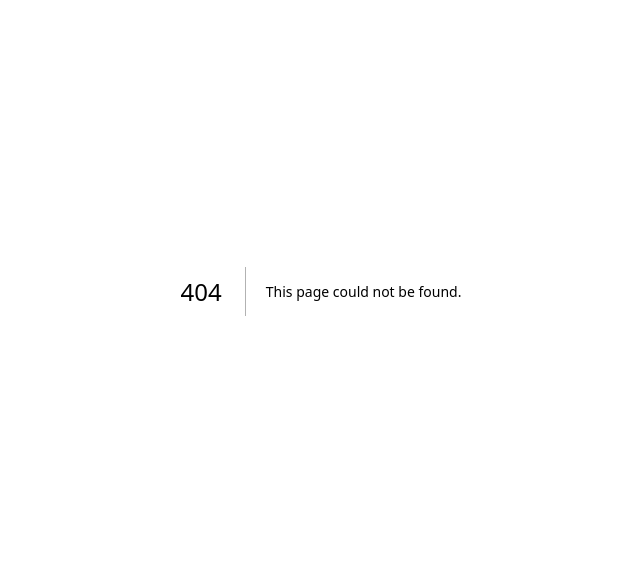
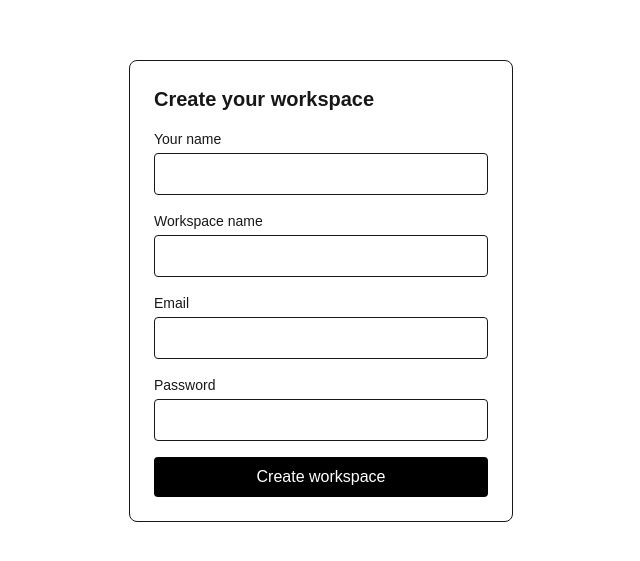
Before and after one commit to chrisbrain354-commit/project-loop, a Next.js app: page /signup in a window 1280 px wide. Before the commit this address had no page. Shown: the part 109-670 px from the top of the page, without its empty margins (319-959 px from the left). Built offline with nearby package versions, Linux system fonts and the light colour scheme.

Commit message:
feat: add NextAuth authentication - sign-up, login, protected routes with workspace/RBAC session data

```diff
--- /dev/null
+++ b/app/api/auth/[...nextauth]/route.ts
@@ -0,0 +1,6 @@
+import NextAuth from "next-auth";
+import { authOptions } from "../../../lib/auth";
+
+const handler = NextAuth(authOptions);
+
+export { handler as GET, handler as POST };
--- /dev/null
+++ b/app/api/auth/signup/route.ts
@@ -0,0 +1,58 @@
+import { NextResponse } from "next/server";
+import { PrismaClient } from "../../../generated/prisma/client";
+import { PrismaPg } from "@prisma/adapter-pg";
+import bcrypt from "bcryptjs";
+import { z } from "zod";
+
+const adapter = new PrismaPg({ connectionString: process.env.DATABASE_URL });
+const prisma = new PrismaClient({ adapter });
+
+const signupSchema = z.object({
+  name: z.string().min(1),
+  email: z.string().email(),
+  password: z.string().min(8),
+  workspaceName: z.string().min(1),
+});
+
+export async function POST(request: Request) {
+  const body = await request.json();
+  const parsed = signupSchema.safeParse(body);
+
+  if (!parsed.success) {
+    return NextResponse.json(
+      { error: "Invalid input", details: parsed.error.flatten() },
+      { status: 400 }
+    );
+  }
+
+  const { name, email, password, workspaceName } = parsed.data;
+
+  const existingUser = await prisma.user.findUnique({ where: { email } });
+  if (existingUser) {
+    return NextResponse.json(
+      { error: "An account with this email already exists" },
+      { status: 409 }
+    );
+  }
+
+  const passwordHash = await bcrypt.hash(password, 10);
+
+  const workspace = await prisma.workspace.create({
+    data: { name: workspaceName },
+  });
+
+  const user = await prisma.user.create({
+    data: {
+      name,
+      email,
+      passwordHash,
+      role: "ADMIN",
+      workspaceId: workspace.id,
+    },
+  });
+
+  return NextResponse.json(
+    { id: user.id, name: user.name, email: user.email, role: user.role },
+    { status: 201 }
+  );
+}
--- /dev/null
+++ b/app/dashboard/page.tsx
@@ -0,0 +1,15 @@
+import { getServerSession } from "next-auth";
+import { authOptions } from "../lib/auth";
+
+export default async function DashboardPage() {
+  const session = await getServerSession(authOptions);
+
+  return (
+    <div className="p-6">
+      <h1 className="text-xl font-semibold">Dashboard</h1>
+      <p className="mt-2 text-sm text-gray-600">
+        Logged in as {session?.user?.email} — workspace: {session?.user?.workspaceId}
+      </p>
+    </div>
+  );
+}
--- /dev/null
+++ b/app/lib/auth.ts
@@ -0,0 +1,72 @@
+import { NextAuthOptions } from "next-auth";
+import CredentialsProvider from "next-auth/providers/credentials";
+import { PrismaClient, Role } from "../generated/prisma/client";
+import { PrismaPg } from "@prisma/adapter-pg";
+import bcrypt from "bcryptjs";
+
+const adapter = new PrismaPg({ connectionString: process.env.DATABASE_URL });
+const prisma = new PrismaClient({ adapter });
+
+export const authOptions: NextAuthOptions = {
+  session: {
+    strategy: "jwt",
+  },
+  providers: [
+    CredentialsProvider({
+      name: "credentials",
+      credentials: {
+        email: { label: "Email", type: "email" },
+        password: { label: "Password", type: "password" },
+      },
+      async authorize(credentials) {
+        if (!credentials?.email || !credentials?.password) {
+          return null;
+        }
+
+        const user = await prisma.user.findUnique({
+          where: { email: credentials.email },
+        });
+
+        if (!user) {
+          return null;
+        }
+
+        const isValid = await bcrypt.compare(
+          credentials.password,
+          user.passwordHash
+        );
+
+        if (!isValid) {
+          return null;
+        }
+
+        return {
+          id: user.id,
+          name: user.name,
+          email: user.email,
+          role: user.role,
+          workspaceId: user.workspaceId,
+        };
+      },
+    }),
+  ],
+  callbacks: {
+    async jwt({ token, user }) {
+      if (user) {
+        token.role = user.role;
+        token.workspaceId = user.workspaceId;
+      }
+      return token;
+    },
+    async session({ session, token }) {
+      if (session.user) {
+        session.user.role = token.role as Role;
+        session.user.workspaceId = token.workspaceId as string;
+      }
+      return session;
+    },
+  },
+  pages: {
+    signIn: "/login",
+  },
+};
--- /dev/null
+++ b/app/login/page.tsx
@@ -0,0 +1,82 @@
+"use client";
+
+import { useState } from "react";
+import { useRouter } from "next/navigation";
+import { signIn } from "next-auth/react";
+
+export default function LoginPage() {
+  const router = useRouter();
+  const [email, setEmail] = useState("");
+  const [password, setPassword] = useState("");
+  const [error, setError] = useState("");
+  const [loading, setLoading] = useState(false);
+
+  async function handleSubmit(e: React.FormEvent) {
+    e.preventDefault();
+    setError("");
+    setLoading(true);
+
+    const result = await signIn("credentials", {
+      email,
+      password,
+      redirect: false,
+    });
+
+    setLoading(false);
+
+    if (result?.error) {
+      setError("Invalid email or password");
+      return;
+    }
+
+    router.push("/dashboard");
+    router.refresh();
+  }
+
+  return (
+    <div className="flex min-h-screen items-center justify-center p-6">
+      <form
+        onSubmit={handleSubmit}
+        className="w-full max-w-sm space-y-4 rounded-lg border p-6"
+      >
+        <h1 className="text-xl font-semibold">Log in</h1>
+
+        {error && (
+          <p className="text-sm text-red-600" role="alert">
+            {error}
+          </p>
+        )}
+
+        <div>
+          <label className="block text-sm font-medium">Email</label>
+          <input
+            type="email"
+            required
+            value={email}
+            onChange={(e) => setEmail(e.target.value)}
+            className="mt-1 w-full rounded border px-3 py-2"
+          />
+        </div>
+
+        <div>
+          <label className="block text-sm font-medium">Password</label>
+          <input
+            type="password"
+            required
+            value={password}
+            onChange={(e) => setPassword(e.target.value)}
+            className="mt-1 w-full rounded border px-3 py-2"
+          />
+        </div>
+
+        <button
+          type="submit"
+          disabled={loading}
+          className="w-full rounded bg-black py-2 text-white disabled:opacity-50"
+        >
+          {loading ? "Logging in..." : "Log in"}
+        </button>
+      </form>
+    </div>
+  );
+}
--- /dev/null
+++ b/app/next-auth.d.ts
@@ -0,0 +1,25 @@
+import { Role } from "./generated/prisma/client";
+
+declare module "next-auth" {
+  interface User {
+    role: Role;
+    workspaceId: string;
+  }
+
+  interface Session {
+    user: {
+      id: string;
+      name?: string | null;
+      email?: string | null;
+      role: Role;
+      workspaceId: string;
+    };
+  }
+}
+
+declare module "next-auth/jwt" {
+  interface JWT {
+    role: Role;
+    workspaceId: string;
+  }
+}
--- /dev/null
+++ b/app/signup/page.tsx
@@ -0,0 +1,106 @@
+"use client";
+
+import { useState } from "react";
+import { useRouter } from "next/navigation";
+
+export default function SignupPage() {
+  const router = useRouter();
+  const [name, setName] = useState("");
+  const [email, setEmail] = useState("");
+  const [password, setPassword] = useState("");
+  const [workspaceName, setWorkspaceName] = useState("");
+  const [error, setError] = useState("");
+  const [loading, setLoading] = useState(false);
+
+  async function handleSubmit(e: React.FormEvent) {
+    e.preventDefault();
+    setError("");
+    setLoading(true);
+
+    const res = await fetch("/api/auth/signup", {
+      method: "POST",
+      headers: { "Content-Type": "application/json" },
+      body: JSON.stringify({ name, email, password, workspaceName }),
+    });
+
+    setLoading(false);
+
+    if (!res.ok) {
+      const data = await res.json();
+      setError(data.error || "Something went wrong");
+      return;
+    }
+
+    router.push("/login");
+  }
+
+  return (
+    <div className="flex min-h-screen items-center justify-center p-6">
+      <form
+        onSubmit={handleSubmit}
+        className="w-full max-w-sm space-y-4 rounded-lg border p-6"
+      >
+        <h1 className="text-xl font-semibold">Create your workspace</h1>
+
+        {error && (
+          <p className="text-sm text-red-600" role="alert">
+            {error}
+          </p>
+        )}
+
+        <div>
+          <label className="block text-sm font-medium">Your name</label>
+          <input
+            type="text"
+            required
+            value={name}
+            onChange={(e) => setName(e.target.value)}
+            className="mt-1 w-full rounded border px-3 py-2"
+          />
+        </div>
+
+        <div>
+          <label className="block text-sm font-medium">Workspace name</label>
+          <input
+            type="text"
+            required
+            value={workspaceName}
+            onChange={(e) => setWorkspaceName(e.target.value)}
+            className="mt-1 w-full rounded border px-3 py-2"
+          />
+        </div>
+
+        <div>
+          <label className="block text-sm font-medium">Email</label>
+          <input
+            type="email"
+            required
+            value={email}
+            onChange={(e) => setEmail(e.target.value)}
+            className="mt-1 w-full rounded border px-3 py-2"
+          />
+        </div>
+
+        <div>
+          <label className="block text-sm font-medium">Password</label>
+          <input
+            type="password"
+            required
+            minLength={8}
+            value={password}
+            onChange={(e) => setPassword(e.target.value)}
+            className="mt-1 w-full rounded border px-3 py-2"
+          />
+        </div>
+
+        <button
+          type="submit"
+          disabled={loading}
+          className="w-full rounded bg-black py-2 text-white disabled:opacity-50"
+        >
+          {loading ? "Creating..." : "Create workspace"}
+        </button>
+      </form>
+    </div>
+  );
+}
--- /dev/null
+++ b/middleware.ts
@@ -0,0 +1,5 @@
+export { default } from "next-auth/middleware";
+
+export const config = {
+  matcher: ["/dashboard/:path*"],
+};
--- a/package.json
+++ b/package.json
@@ -15,6 +15,7 @@
   },
   "dependencies": {
     "@anthropic-ai/sdk": "^0.115.0",
+    "@next-auth/prisma-adapter": "^1.0.7",
     "@prisma/adapter-pg": "^7.9.1",
     "@prisma/client": "^7.9.1",
     "bcryptjs": "^3.0.3",
```
Also changed, not shown: 1 other file (tests, documents, lock files or other folders). Lines whose indentation alone changed are shown as unchanged.
